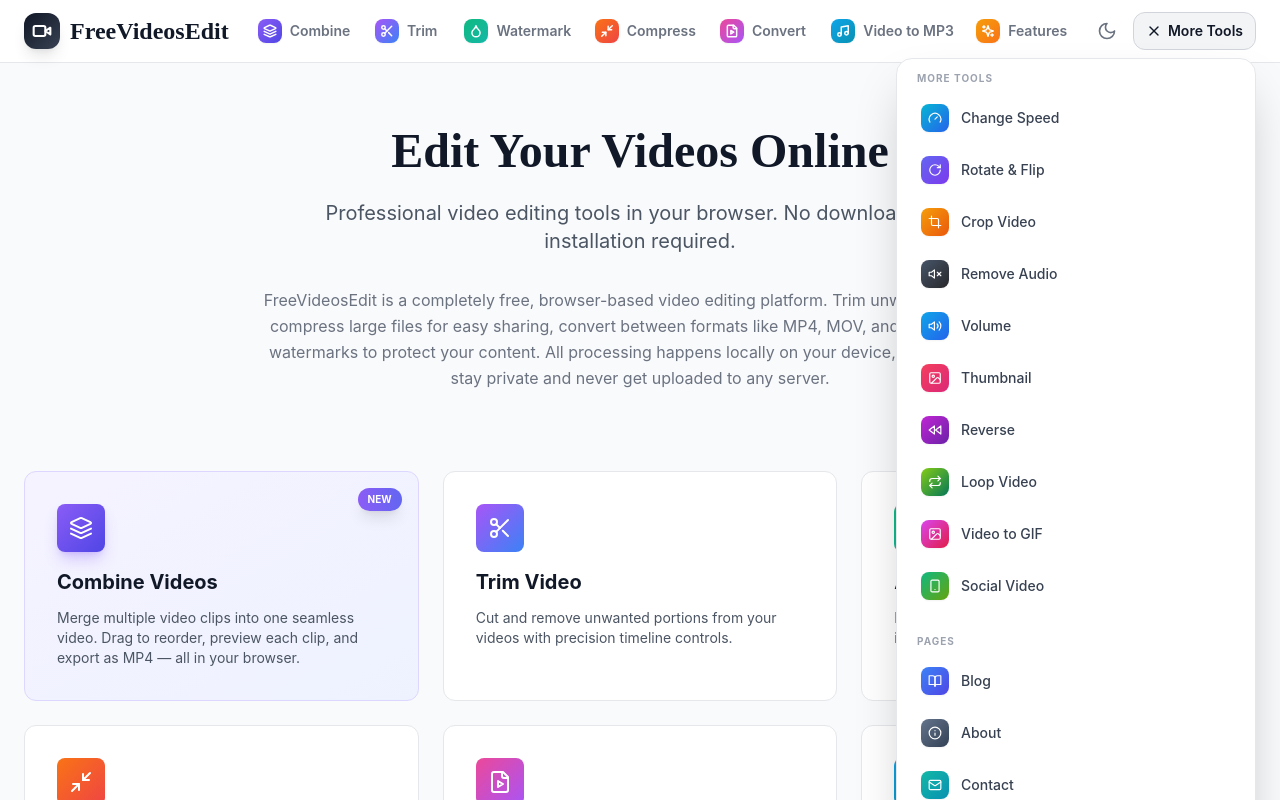
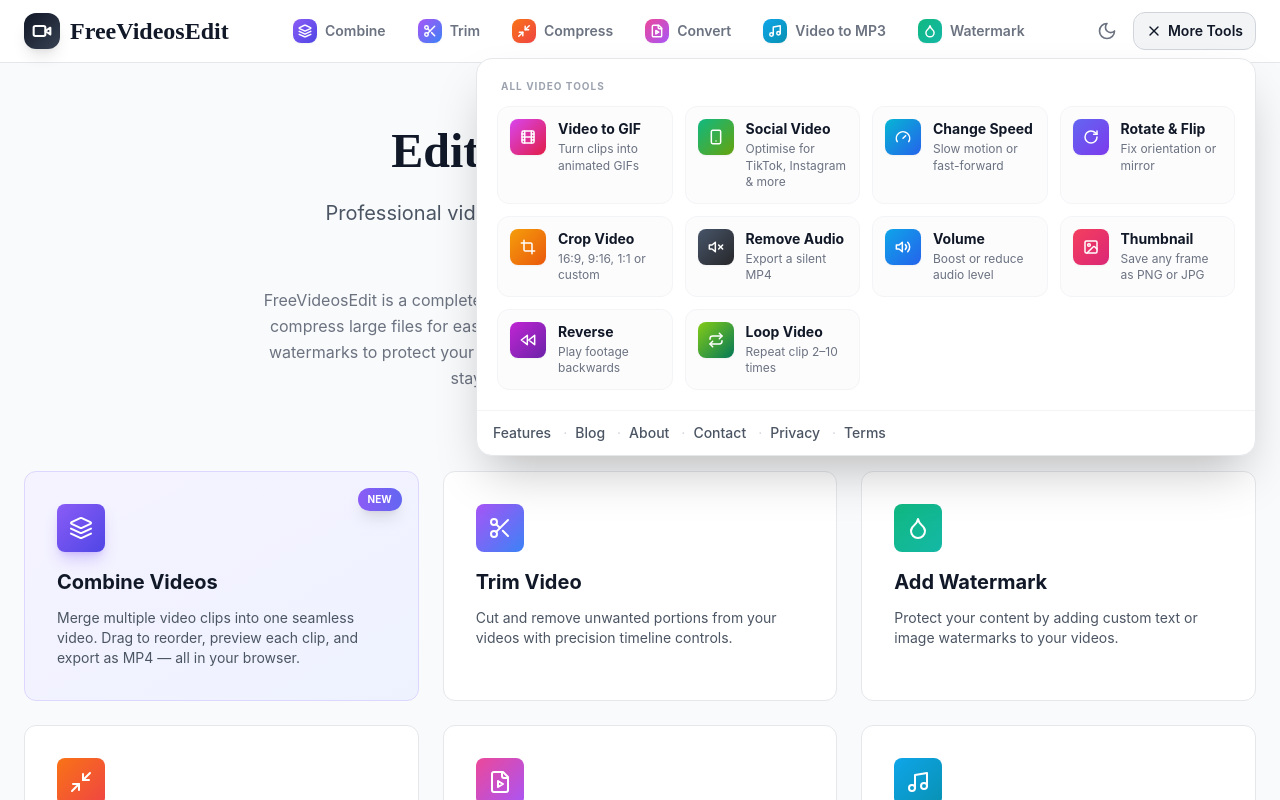
Before and after one commit to Chirag928396/freevideosedit, a Next.js app: page / in a window 1280 px wide. Both pictures are taken after a click on the button "More Tools". Shown: the top 800 px of the page. Built offline with nearby package versions, Linux system fonts and the light colour scheme.

Commit message:
Redesign header More Tools mega menu and slim primary nav.

```diff
--- a/components/Header.tsx
+++ b/components/Header.tsx
@@ -8,6 +8,7 @@
   Droplet,
   FileText,
   FileVideo,
+  Film,
   Gauge,
   Image as ImageIcon,
   Info,
@@ -57,17 +58,6 @@
     badge: null,
   },
   {
-    href: "/video-watermark",
-    label: "Watermark",
-    icon: Droplet,
-    gradient: "from-emerald-500 to-teal-500",
-    hoverBg: "hover:bg-emerald-50 dark:hover:bg-emerald-900/20",
-    activeText: "text-emerald-600 dark:text-emerald-400",
-    activeBg: "bg-emerald-50 dark:bg-emerald-900/20",
-    activeBorder: "border-emerald-200 dark:border-emerald-700/50",
-    badge: null,
-  },
-  {
     href: "/video-compress",
     label: "Compress",
     icon: Minimize2,
@@ -101,6 +91,133 @@
     badge: null,
   },
   {
+    href: "/video-watermark",
+    label: "Watermark",
+    icon: Droplet,
+    gradient: "from-emerald-500 to-teal-500",
+    hoverBg: "hover:bg-emerald-50 dark:hover:bg-emerald-900/20",
+    activeText: "text-emerald-600 dark:text-emerald-400",
+    activeBg: "bg-emerald-50 dark:bg-emerald-900/20",
+    activeBorder: "border-emerald-200 dark:border-emerald-700/50",
+    badge: null,
+  },
+];
+
+const megaMenuItems = [
+  {
+    href: "/video-to-gif",
+    label: "Video to GIF",
+    description: "Turn clips into animated GIFs",
+    icon: Film,
+    gradient: "from-fuchsia-500 to-rose-600",
+    hoverBg: "hover:bg-fuchsia-50 dark:hover:bg-fuchsia-900/20",
+    activeText: "text-fuchsia-600 dark:text-fuchsia-400",
+    activeBg: "bg-fuchsia-50 dark:bg-fuchsia-900/20",
+    activeBorder: "border-fuchsia-200 dark:border-fuchsia-700/50",
+  },
+  {
+    href: "/social-media-video",
+    label: "Social Video",
+    description: "Optimise for TikTok, Instagram & more",
+    icon: Smartphone,
+    gradient: "from-emerald-500 to-lime-600",
+    hoverBg: "hover:bg-emerald-50 dark:hover:bg-emerald-900/20",
+    activeText: "text-emerald-600 dark:text-emerald-400",
+    activeBg: "bg-emerald-50 dark:bg-emerald-900/20",
+    activeBorder: "border-emerald-200 dark:border-emerald-700/50",
+  },
+  {
+    href: "/video-speed",
+    label: "Change Speed",
+    description: "Slow motion or fast-forward",
+    icon: Gauge,
+    gradient: "from-cyan-500 to-blue-600",
+    hoverBg: "hover:bg-cyan-50 dark:hover:bg-cyan-900/20",
+    activeText: "text-cyan-600 dark:text-cyan-400",
+    activeBg: "bg-cyan-50 dark:bg-cyan-900/20",
+    activeBorder: "border-cyan-200 dark:border-cyan-700/50",
+  },
+  {
+    href: "/video-rotate",
+    label: "Rotate & Flip",
+    description: "Fix orientation or mirror",
+    icon: RotateCw,
+    gradient: "from-indigo-500 to-violet-600",
+    hoverBg: "hover:bg-indigo-50 dark:hover:bg-indigo-900/20",
+    activeText: "text-indigo-600 dark:text-indigo-400",
+    activeBg: "bg-indigo-50 dark:bg-indigo-900/20",
+    activeBorder: "border-indigo-200 dark:border-indigo-700/50",
+  },
+  {
+    href: "/video-crop",
+    label: "Crop Video",
+    description: "16:9, 9:16, 1:1 or custom",
+    icon: Crop,
+    gradient: "from-amber-500 to-orange-600",
+    hoverBg: "hover:bg-amber-50 dark:hover:bg-amber-900/20",
+    activeText: "text-amber-600 dark:text-amber-400",
+    activeBg: "bg-amber-50 dark:bg-amber-900/20",
+    activeBorder: "border-amber-200 dark:border-amber-700/50",
+  },
+  {
+    href: "/video-mute",
+    label: "Remove Audio",
+    description: "Export a silent MP4",
+    icon: VolumeX,
+    gradient: "from-slate-600 to-zinc-800",
+    hoverBg: "hover:bg-slate-50 dark:hover:bg-slate-900/20",
+    activeText: "text-slate-700 dark:text-slate-300",
+    activeBg: "bg-slate-50 dark:bg-slate-900/20",
+    activeBorder: "border-slate-200 dark:border-slate-700/50",
+  },
+  {
+    href: "/video-volume",
+    label: "Volume",
+    description: "Boost or reduce audio level",
+    icon: Volume2,
+    gradient: "from-sky-500 to-blue-600",
+    hoverBg: "hover:bg-sky-50 dark:hover:bg-sky-900/20",
+    activeText: "text-sky-600 dark:text-sky-400",
+    activeBg: "bg-sky-50 dark:bg-sky-900/20",
+    activeBorder: "border-sky-200 dark:border-sky-700/50",
+  },
+  {
+    href: "/video-thumbnail",
+    label: "Thumbnail",
+    description: "Save any frame as PNG or JPG",
+    icon: ImageIcon,
+    gradient: "from-rose-500 to-pink-600",
+    hoverBg: "hover:bg-rose-50 dark:hover:bg-rose-900/20",
+    activeText: "text-rose-600 dark:text-rose-400",
+    activeBg: "bg-rose-50 dark:bg-rose-900/20",
+    activeBorder: "border-rose-200 dark:border-rose-700/50",
+  },
+  {
+    href: "/video-reverse",
+    label: "Reverse",
+    description: "Play footage backwards",
+    icon: Rewind,
+    gradient: "from-fuchsia-600 to-purple-800",
+    hoverBg: "hover:bg-fuchsia-50 dark:hover:bg-fuchsia-900/20",
+    activeText: "text-fuchsia-600 dark:text-fuchsia-400",
+    activeBg: "bg-fuchsia-50 dark:bg-fuchsia-900/20",
+    activeBorder: "border-fuchsia-200 dark:border-fuchsia-700/50",
+  },
+  {
+    href: "/video-loop",
+    label: "Loop Video",
+    description: "Repeat clip 2–10 times",
+    icon: Repeat,
+    gradient: "from-lime-500 to-emerald-700",
+    hoverBg: "hover:bg-lime-50 dark:hover:bg-lime-900/20",
+    activeText: "text-lime-700 dark:text-lime-400",
+    activeBg: "bg-lime-50 dark:bg-lime-900/20",
+    activeBorder: "border-lime-200 dark:border-lime-700/50",
+  },
+];
+
+const secondaryItems = [
+  {
     href: "/features",
     label: "Features",
     icon: Sparkles,
@@ -111,122 +228,6 @@
     activeBorder: "border-amber-200 dark:border-amber-700/50",
     badge: null,
   },
-];
-
-const moreToolItems = [
-  {
-    href: "/video-speed",
-    label: "Change Speed",
-    icon: Gauge,
-    gradient: "from-cyan-500 to-blue-600",
-    hoverBg: "hover:bg-cyan-50 dark:hover:bg-cyan-900/20",
-    activeText: "text-cyan-600 dark:text-cyan-400",
-    activeBg: "bg-cyan-50 dark:bg-cyan-900/20",
-    activeBorder: "border-cyan-200 dark:border-cyan-700/50",
-    badge: null,
-  },
-  {
-    href: "/video-rotate",
-    label: "Rotate & Flip",
-    icon: RotateCw,
-    gradient: "from-indigo-500 to-violet-600",
-    hoverBg: "hover:bg-indigo-50 dark:hover:bg-indigo-900/20",
-    activeText: "text-indigo-600 dark:text-indigo-400",
-    activeBg: "bg-indigo-50 dark:bg-indigo-900/20",
-    activeBorder: "border-indigo-200 dark:border-indigo-700/50",
-    badge: null,
-  },
-  {
-    href: "/video-crop",
-    label: "Crop Video",
-    icon: Crop,
-    gradient: "from-amber-500 to-orange-600",
-    hoverBg: "hover:bg-amber-50 dark:hover:bg-amber-900/20",
-    activeText: "text-amber-600 dark:text-amber-400",
-    activeBg: "bg-amber-50 dark:bg-amber-900/20",
-    activeBorder: "border-amber-200 dark:border-amber-700/50",
-    badge: null,
-  },
-  {
-    href: "/video-mute",
-    label: "Remove Audio",
-    icon: VolumeX,
-    gradient: "from-slate-600 to-zinc-800",
-    hoverBg: "hover:bg-slate-50 dark:hover:bg-slate-900/20",
-    activeText: "text-slate-700 dark:text-slate-300",
-    activeBg: "bg-slate-50 dark:bg-slate-900/20",
-    activeBorder: "border-slate-200 dark:border-slate-700/50",
-    badge: null,
-  },
-  {
-    href: "/video-volume",
-    label: "Volume",
-    icon: Volume2,
-    gradient: "from-sky-500 to-blue-600",
-    hoverBg: "hover:bg-sky-50 dark:hover:bg-sky-900/20",
-    activeText: "text-sky-600 dark:text-sky-400",
-    activeBg: "bg-sky-50 dark:bg-sky-900/20",
-    activeBorder: "border-sky-200 dark:border-sky-700/50",
-    badge: null,
-  },
-  {
-    href: "/video-thumbnail",
-    label: "Thumbnail",
-    icon: ImageIcon,
-    gradient: "from-rose-500 to-pink-600",
-    hoverBg: "hover:bg-rose-50 dark:hover:bg-rose-900/20",
-    activeText: "text-rose-600 dark:text-rose-400",
-    activeBg: "bg-rose-50 dark:bg-rose-900/20",
-    activeBorder: "border-rose-200 dark:border-rose-700/50",
-    badge: null,
-  },
-  {
-    href: "/video-reverse",
-    label: "Reverse",
-    icon: Rewind,
-    gradient: "from-fuchsia-600 to-purple-800",
-    hoverBg: "hover:bg-fuchsia-50 dark:hover:bg-fuchsia-900/20",
-    activeText: "text-fuchsia-600 dark:text-fuchsia-400",
-    activeBg: "bg-fuchsia-50 dark:bg-fuchsia-900/20",
-    activeBorder: "border-fuchsia-200 dark:border-fuchsia-700/50",
-    badge: null,
-  },
-  {
-    href: "/video-loop",
-    label: "Loop Video",
-    icon: Repeat,
-    gradient: "from-lime-500 to-emerald-700",
-    hoverBg: "hover:bg-lime-50 dark:hover:bg-lime-900/20",
-    activeText: "text-lime-700 dark:text-lime-400",
-    activeBg: "bg-lime-50 dark:bg-lime-900/20",
-    activeBorder: "border-lime-200 dark:border-lime-700/50",
-    badge: null,
-  },
-  {
-    href: "/video-to-gif",
-    label: "Video to GIF",
-    icon: ImageIcon,
-    gradient: "from-fuchsia-500 to-rose-600",
-    hoverBg: "hover:bg-fuchsia-50 dark:hover:bg-fuchsia-900/20",
-    activeText: "text-fuchsia-600 dark:text-fuchsia-400",
-    activeBg: "bg-fuchsia-50 dark:bg-fuchsia-900/20",
-    activeBorder: "border-fuchsia-200 dark:border-fuchsia-700/50",
-    badge: null,
-  },
-  {
-    href: "/social-media-video",
-    label: "Social Video",
-    icon: Smartphone,
-    gradient: "from-emerald-500 to-lime-600",
-    hoverBg: "hover:bg-emerald-50 dark:hover:bg-emerald-900/20",
-    activeText: "text-emerald-600 dark:text-emerald-400",
-    activeBg: "bg-emerald-50 dark:bg-emerald-900/20",
-    activeBorder: "border-emerald-200 dark:border-emerald-700/50",
-    badge: null,
-  },
-];
-
-const secondaryItems = [
   {
     href: "/blog",
     label: "Blog",
@@ -292,7 +293,7 @@
 
   const isActive = (path: string) =>
     path === "/" ? pathname === "/" : pathname === path;
-  const hasActiveMoreItem = [...moreToolItems, ...secondaryItems].some((item) =>
+  const hasActiveMoreItem = [...megaMenuItems, ...secondaryItems].some((item) =>
     isActive(item.href),
   );
 
@@ -393,42 +394,12 @@
             </button>
 
             {isMenuOpen && (
-              <div className="absolute right-0 top-full mt-2 w-[min(92vw,360px)] overflow-hidden rounded-2xl border border-gray-200 bg-white shadow-2xl dark:border-zinc-800 dark:bg-zinc-900">
-                <div className="grid gap-1 p-3">
-                  <p className="px-2 pb-1 text-[10px] font-bold uppercase tracking-widest text-gray-400 dark:text-zinc-500">
-                    More Tools
+              <div className="absolute right-0 top-full z-50 mt-2 max-h-[min(80vh,720px)] w-[min(96vw,780px)] overflow-y-auto overflow-x-hidden rounded-2xl border border-gray-200 bg-white shadow-2xl dark:border-zinc-800 dark:bg-zinc-900">
+                <div className="border-b border-gray-100 p-3 dark:border-zinc-800 lg:hidden">
+                  <p className="px-2 pb-2 text-[10px] font-bold uppercase tracking-widest text-gray-400 dark:text-zinc-500">
+                    Main tools
                   </p>
-                  <div className="grid gap-1 sm:grid-cols-2 lg:grid-cols-1">
-                  {moreToolItems.map((item) => {
-                    const Icon = item.icon;
-                    const active = isActive(item.href);
-                    return (
-                      <Link
-                        key={item.href}
-                        href={item.href}
-                        className={`flex items-center gap-3 rounded-xl px-3 py-2.5 text-sm font-medium transition-all ${
-                          active
-                            ? `${item.activeBg} ${item.activeText}`
-                            : "text-gray-700 hover:bg-gray-50 hover:text-gray-900 dark:text-zinc-300 dark:hover:bg-zinc-800 dark:hover:text-white"
-                        }`}
-                      >
-                        <span
-                          className={`flex h-7 w-7 flex-shrink-0 items-center justify-center rounded-lg bg-gradient-to-br ${item.gradient} shadow-sm`}
-                        >
-                          <Icon className="h-3.5 w-3.5 text-white" />
-                        </span>
-                        {item.label}
-                      </Link>
-                    );
-                  })}
-                  </div>
-                </div>
-
-                <div className="grid gap-1 border-t border-gray-100 p-3 dark:border-zinc-800 lg:hidden">
-                  <p className="px-2 pb-1 text-[10px] font-bold uppercase tracking-widest text-gray-400 dark:text-zinc-500">
-                    Main Tools
-                  </p>
-                  <div className="grid gap-1 sm:grid-cols-2">
+                  <div className="grid grid-cols-2 gap-2 sm:grid-cols-3">
                     {navItems.map((item) => {
                       const Icon = item.icon;
                       const active = isActive(item.href);
@@ -436,48 +407,85 @@
                         <Link
                           key={item.href}
                           href={item.href}
-                          className={`flex items-center gap-3 rounded-xl px-3 py-2.5 text-sm font-medium transition-all ${
+                          className={`flex items-center gap-2 rounded-xl px-2.5 py-2 text-xs font-semibold transition-all ${
                             active
-                              ? `${item.activeBg} ${item.activeText}`
-                              : "text-gray-700 hover:bg-gray-50 hover:text-gray-900 dark:text-zinc-300 dark:hover:bg-zinc-800 dark:hover:text-white"
+                              ? `${item.activeBg} ${item.activeText} border ${item.activeBorder}`
+                              : "border border-transparent text-gray-700 hover:bg-gray-50 dark:text-zinc-300 dark:hover:bg-zinc-800"
                           }`}
                         >
                           <span
-                            className={`flex h-7 w-7 flex-shrink-0 items-center justify-center rounded-lg bg-gradient-to-br ${item.gradient} shadow-sm`}
+                            className={`flex h-6 w-6 flex-shrink-0 items-center justify-center rounded-lg bg-gradient-to-br ${item.gradient} shadow-sm`}
                           >
-                            <Icon className="h-3.5 w-3.5 text-white" />
+                            <Icon className="h-3 w-3 text-white" strokeWidth={2.5} />
                           </span>
-                          {item.label}
+                          <span className="min-w-0 truncate">{item.label}</span>
                         </Link>
                       );
                     })}
                   </div>
                 </div>
 
-                <div className="grid gap-1 border-t border-gray-100 p-3 dark:border-zinc-800 lg:border-t-0">
-                  <p className="px-2 pb-1 text-[10px] font-bold uppercase tracking-widest text-gray-400 dark:text-zinc-500">
-                    Pages
+                <div className="p-4 sm:p-5">
+                  <p className="px-1 pb-3 text-[10px] font-bold uppercase tracking-widest text-gray-400 dark:text-zinc-500">
+                    All video tools
                   </p>
-                  {secondaryItems.map((item) => {
+                  <div className="grid grid-cols-2 gap-3 lg:grid-cols-4">
+                    {megaMenuItems.map((item) => {
                       const Icon = item.icon;
                       const active = isActive(item.href);
                       return (
                         <Link
                           key={item.href}
                           href={item.href}
-                        className={`flex items-center gap-3 rounded-xl px-3 py-2.5 text-sm font-medium transition-all ${
+                          className={`group flex gap-3 rounded-xl border p-3 text-left transition-all ${
                             active
-                            ? `${item.activeBg} ${item.activeText}`
-                            : "text-gray-700 hover:bg-gray-50 hover:text-gray-900 dark:text-zinc-300 dark:hover:bg-zinc-800 dark:hover:text-white"
+                              ? `${item.activeBg} ${item.activeText} ${item.activeBorder}`
+                              : "border-gray-100 bg-gray-50/50 hover:border-gray-200 hover:bg-gray-50 dark:border-zinc-800 dark:bg-zinc-800/40 dark:hover:border-zinc-700 dark:hover:bg-zinc-800"
                           }`}
                         >
                           <span
-                          className={`flex h-7 w-7 flex-shrink-0 items-center justify-center rounded-lg bg-gradient-to-br ${item.gradient} shadow-sm`}
+                            className={`flex h-9 w-9 flex-shrink-0 items-center justify-center rounded-lg bg-gradient-to-br ${item.gradient} shadow-sm transition-transform group-hover:scale-105`}
                           >
-                          <Icon className="h-3.5 w-3.5 text-white" />
+                            <Icon className="h-4 w-4 text-white" strokeWidth={2.25} />
                           </span>
+                          <span className="min-w-0 flex-1">
+                            <span className="block text-sm font-bold text-gray-900 dark:text-white">
+                              {item.label}
+                            </span>
+                            <span className="mt-0.5 block text-xs leading-snug text-gray-500 dark:text-zinc-400">
+                              {item.description}
+                            </span>
+                          </span>
+                        </Link>
+                      );
+                    })}
+                  </div>
+                </div>
+
+                <div className="flex flex-wrap items-center justify-center gap-x-1 gap-y-2 border-t border-gray-100 px-4 py-3 text-sm dark:border-zinc-800 sm:justify-start">
+                  {secondaryItems.map((item, index) => {
+                    const active = isActive(item.href);
+                    return (
+                      <span key={item.href} className="inline-flex items-center">
+                        {index > 0 && (
+                          <span
+                            className="mx-2 hidden text-gray-300 sm:inline dark:text-zinc-600"
+                            aria-hidden
+                          >
+                            ·
+                          </span>
+                        )}
+                        <Link
+                          href={item.href}
+                          className={`font-medium transition-colors hover:underline ${
+                            active
+                              ? item.activeText
+                              : "text-gray-600 hover:text-gray-900 dark:text-zinc-400 dark:hover:text-white"
+                          }`}
+                        >
                           {item.label}
                         </Link>
+                      </span>
                     );
                   })}
                 </div>
```
Lines whose indentation alone changed are shown as unchanged.
